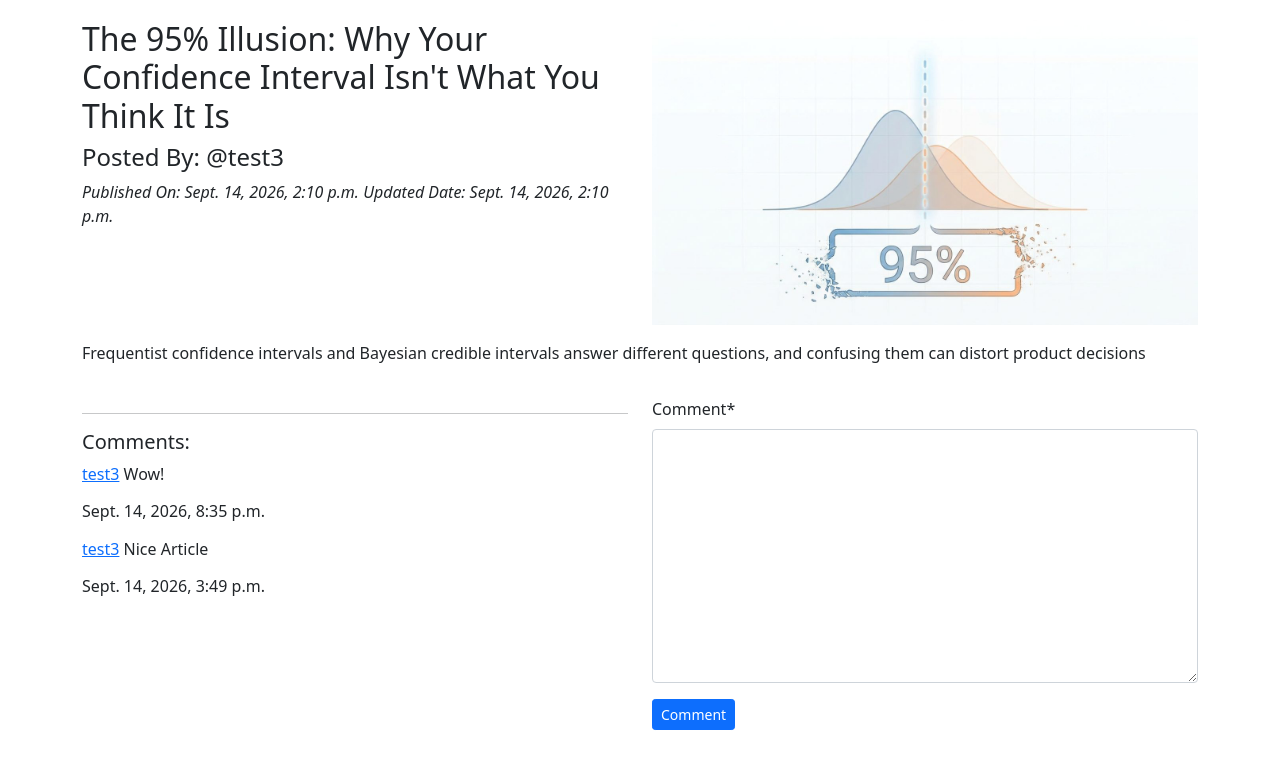
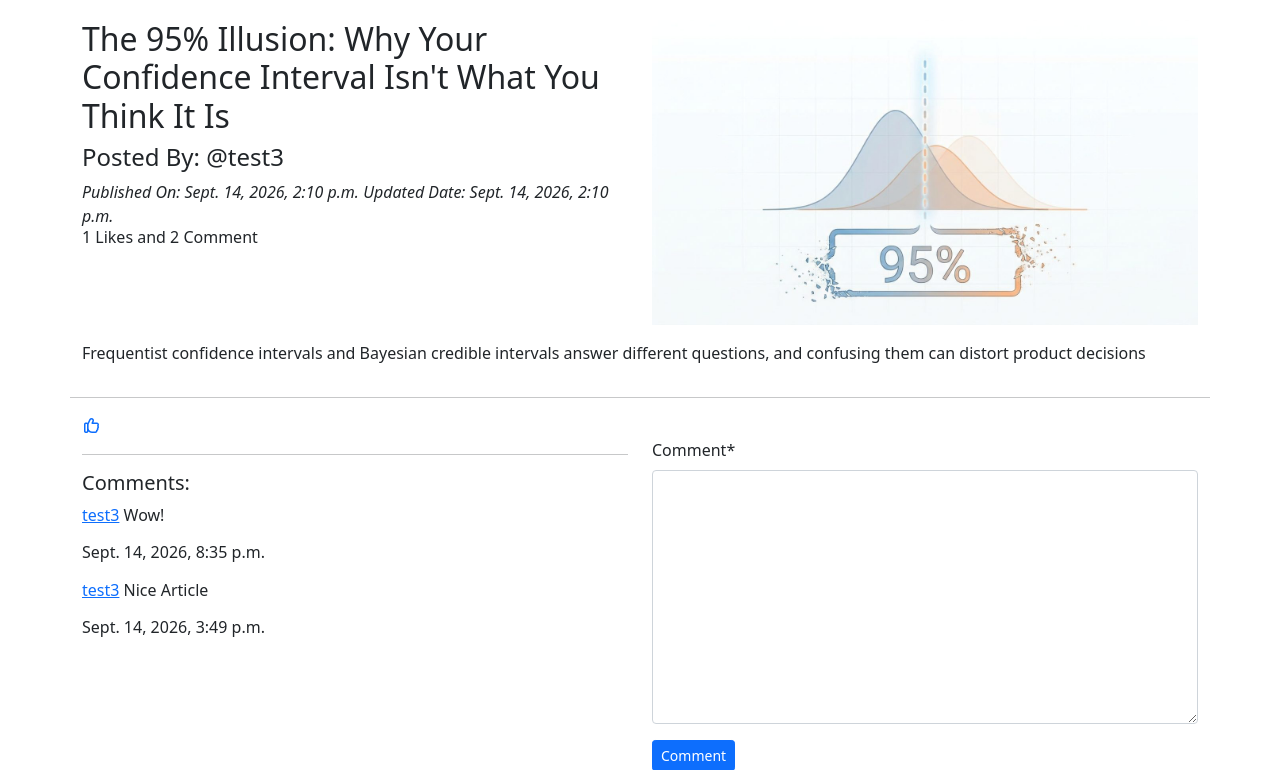
Before and after one commit to rezasdsju/blog_project_django, a Django app: a page that uses templates/base.html in a window 1280 px wide. Shown: the part 56-826 px from the top of the page. Before the commit the page ends 786 px from the top, so only its background shows below. Run offline with Django 5.2, Linux system fonts and the light colour scheme; a user stored in the database is signed in; data comes from the database, SQL or seed files in the repository; both versions use the stored data as it was after the commit; some libraries are stand-ins or nearby versions.

Commit message:
feat: implement blog like functionality

```diff
--- a/App_Blog/urls.py
+++ b/App_Blog/urls.py
@@ -7,4 +7,7 @@ urlpatterns = [
     path('', views.BlogList.as_view(), name='blog_list'),
     path('write/',views.CreateBlog.as_view(), name='create_blog'),
     path('details/<str:slug>/', views.blog_details, name='blog_details'),
+    path('liked/<pk>/', views.liked, name='liked_post'),
+    path('unliked/<pk>/', views.unliked, name='unliked_post'),
+
 ]
--- a/App_Blog/views.py
+++ b/App_Blog/views.py
@@ -35,6 +35,11 @@ class BlogList(ListView):
 def blog_details(request, slug):
     blog = Blog.objects.get(slug=slug)
     comment_form = CommentForm()
+    already_liked = Likes.objects.filter(blog=blog, user=request.user)
+    if already_liked:
+        liked = True
+    else:
+        liked = False
     if request.method == 'POST':
         comment_form = CommentForm(request.POST)
         if comment_form.is_valid():
@@ -43,4 +48,22 @@ def blog_details(request, slug):
             comment.blog = blog
             comment.save()
             return HttpResponseRedirect(reverse('App_Blog:blog_details', kwargs={'slug':slug}))
-    return render(request, 'App_Blog/blog_details.html', context={'blog':blog, 'comment_form':comment_form})
+    return render(request, 'App_Blog/blog_details.html', context={'blog':blog, 'comment_form':comment_form, 'liked':liked})
+
+
+@login_required
+def liked(request, pk):
+    blog = Blog.objects.get(pk=pk)
+    user = request.user
+    already_liked = Likes.objects.filter(blog=blog, user = user)
+    if not already_liked:
+        liked_post = Likes(blog=blog, user=user)
+        liked_post.save()
+    return HttpResponseRedirect(reverse('App_Blog:blog_details', kwargs={'slug':blog.slug}))
+@login_required
+def unliked(request, pk):
+    blog = Blog.objects.get(pk=pk)
+    user = request.user
+    already_liked = Likes.objects.filter(blog=blog, user = user)
+    already_liked.delete()
+    return HttpResponseRedirect(reverse('App_Blog:blog_details', kwargs={'slug':blog.slug}))
--- a/templates/App_Blog/blog_details.html
+++ b/templates/App_Blog/blog_details.html
@@ -9,14 +9,19 @@
         <h4>Posted By: @{{blog.author}}</h4>
         <em>Published On: {{blog.publish_date}}</em>
         <em>Updated Date: {{blog.update_date}}</em>
-
+        <h6>{{blog.liked_blog.count}} Likes and {{blog.blog_comment.count}} Comment</h6>
     </div>
     <div class='col-sm-6'>
         <img src="/media/{{blog.blog_image}}" alt="" width='100%%'>
         {% comment %} {{blog.blog_content}} {% endcomment %}
     </div>
 <p>{{blog.blog_content|linebreaks}}</p>
-
+<hr>
+{% if not liked %}
+<a href="{% url 'App_Blog:liked_post' pk=blog.pk %}"><i class="fa-regular fa-thumbs-up"></i></a>
+{% else %}
+<a href="{% url 'App_Blog:unliked_post' pk=blog.pk %}"><i class="fa-regular fa-thumbs-down"></i></a>
+{% endif %}
 </div>
 <div class='row'>
     <div class='col-sm-6'>
--- a/templates/App_Blog/blog_list.html
+++ b/templates/App_Blog/blog_list.html
@@ -13,6 +13,8 @@
     <div class='col-sm-8'>
         <p>{{blog.blog_content|range_filter|linebreaks}} <a href="{% url 'App_Blog:blog_details' slug=blog.slug %}">Read More</a> </p>
         <h6>Posted By: <a href="#">@{{blog.author}}</a></h6>
+        <h6>{{blog.liked_blog.count}} Likes and {{blog.blog_comment.count}} Comment</h6>
+
     </div>
 </div>
 {% endfor %}
--- a/templates/base.html
+++ b/templates/base.html
@@ -3,6 +3,7 @@
 <head>
     <meta charset="UTF-8">
     <meta name="viewport" content="width=device-width, initial-scale=1.0">
+    <link rel="stylesheet" href="https://cdnjs.cloudflare.com/ajax/libs/font-awesome/7.3.1/css/all.css" integrity="sha512-x9WwyMYBnlXMNQ6kQ/Lyzu1NqIhLQKL5Oq6xByfXuRj7s9CskyCbLv/1IjqzJmXwFXWr0ov6jBV7Qbc0hh9nHg==" crossorigin="anonymous" referrerpolicy="no-referrer">
     <link href="https://cdn.jsdelivr.net/npm/bootstrap@5.0.2/dist/css/bootstrap.min.css" rel="stylesheet" integrity="sha384-EVSTQN3/azprG1Anm3QDgpJLIm9Nao0Yz1ztcQTwFspd3yD65VohhpuuCOmLASjC" crossorigin="anonymous">
     <script src="https://cdn.jsdelivr.net/npm/bootstrap@5.0.2/dist/js/bootstrap.bundle.min.js"></script>
     <title> {% block title_block %}Blogs{% endblock %}</title>
```
Also changed, not shown: db.sqlite3.
